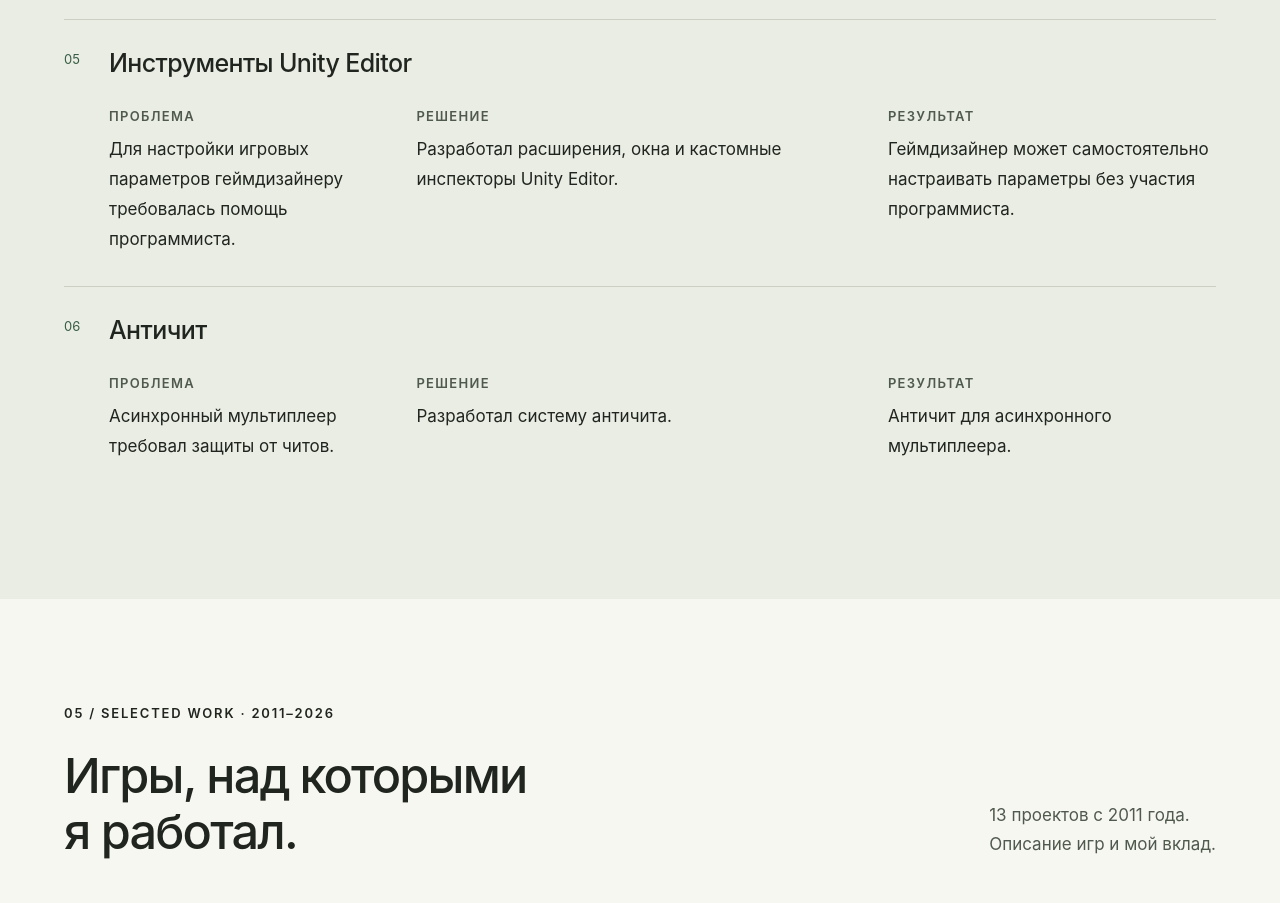
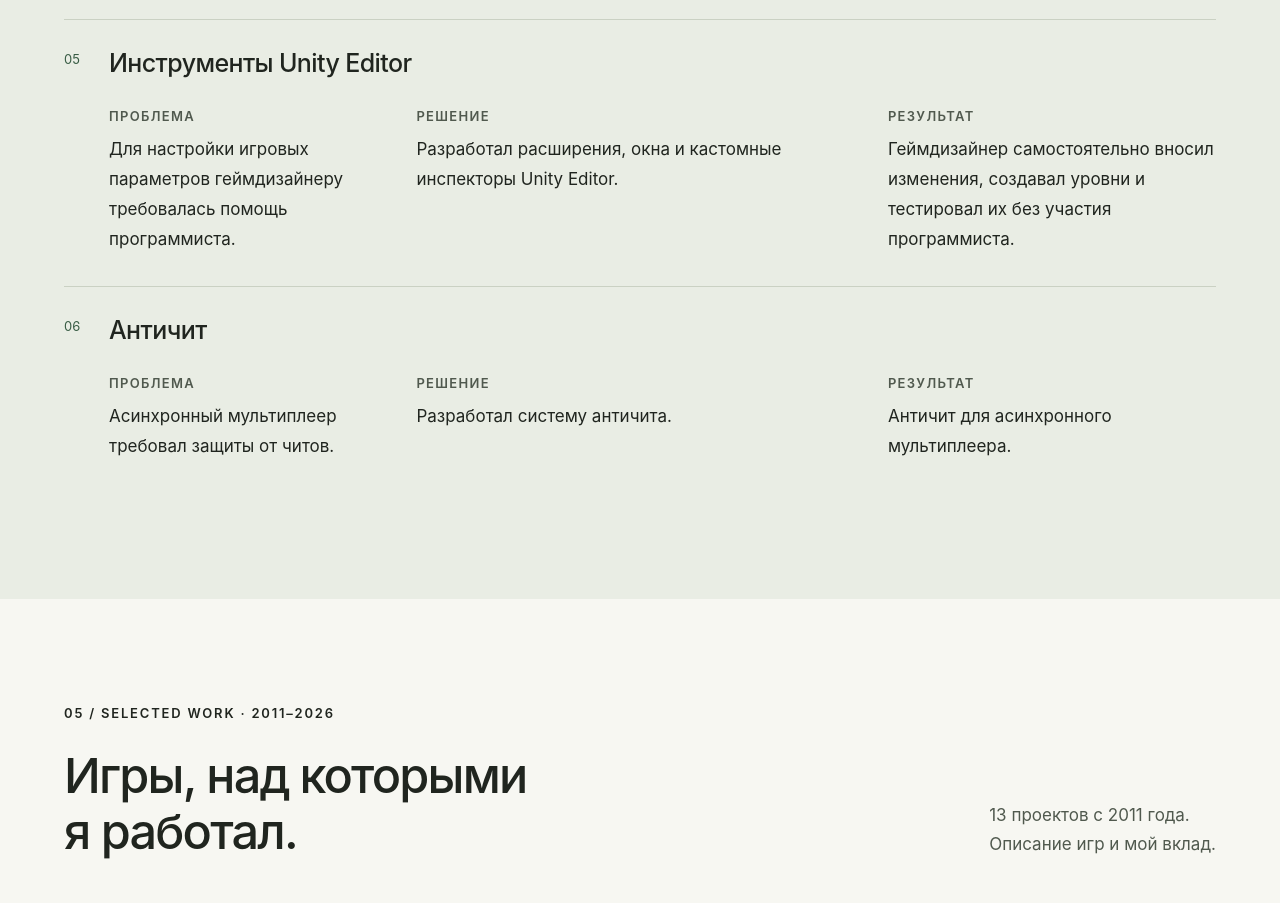
Before and after one commit to bleeerr/portfolio, a React (Vite) app: page / in a window 1280 px wide. Shown: the part 3660-4563 px from the top of the page. Built offline with nearby package versions, Linux system fonts and the light colour scheme.

Commit message:
Clarify independent game designer workflow enabled by Editor tools

```diff
--- a/src/profile.json
+++ b/src/profile.json
@@ -65,7 +65,7 @@
       "title": "Инструменты Unity Editor",
       "task": "Для настройки игровых параметров геймдизайнеру требовалась помощь программиста.",
       "solution": "Разработал расширения, окна и кастомные инспекторы Unity Editor.",
-      "result": "Геймдизайнер может самостоятельно настраивать параметры без участия программиста."
+      "result": "Геймдизайнер самостоятельно вносил изменения, создавал уровни и тестировал их без участия программиста."
     },
     {
       "title": "Античит",
```
Also changed, not shown: public/resume-print.html (+1 -1 lines), 1 other file (tests, documents, lock files or other folders).
